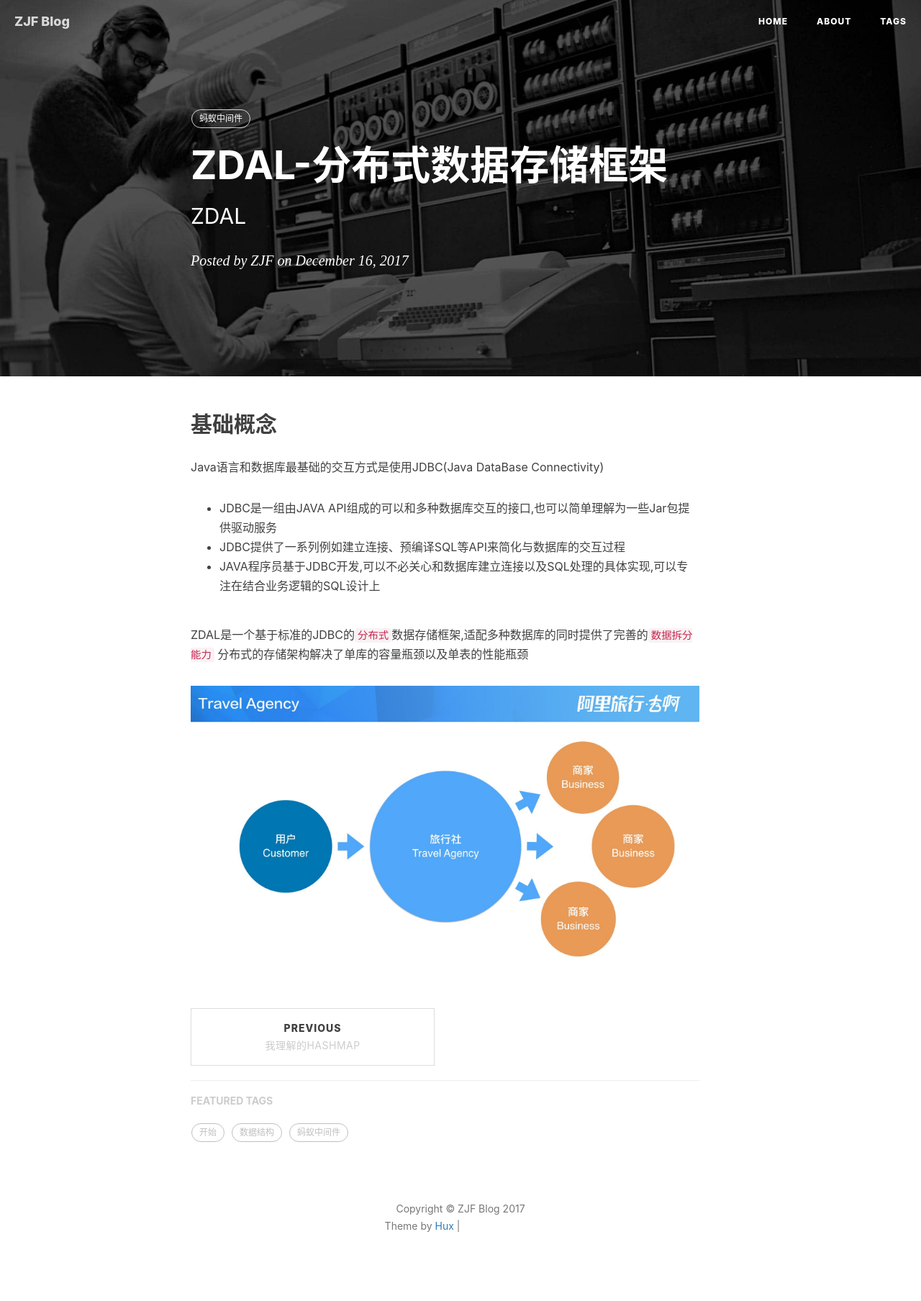
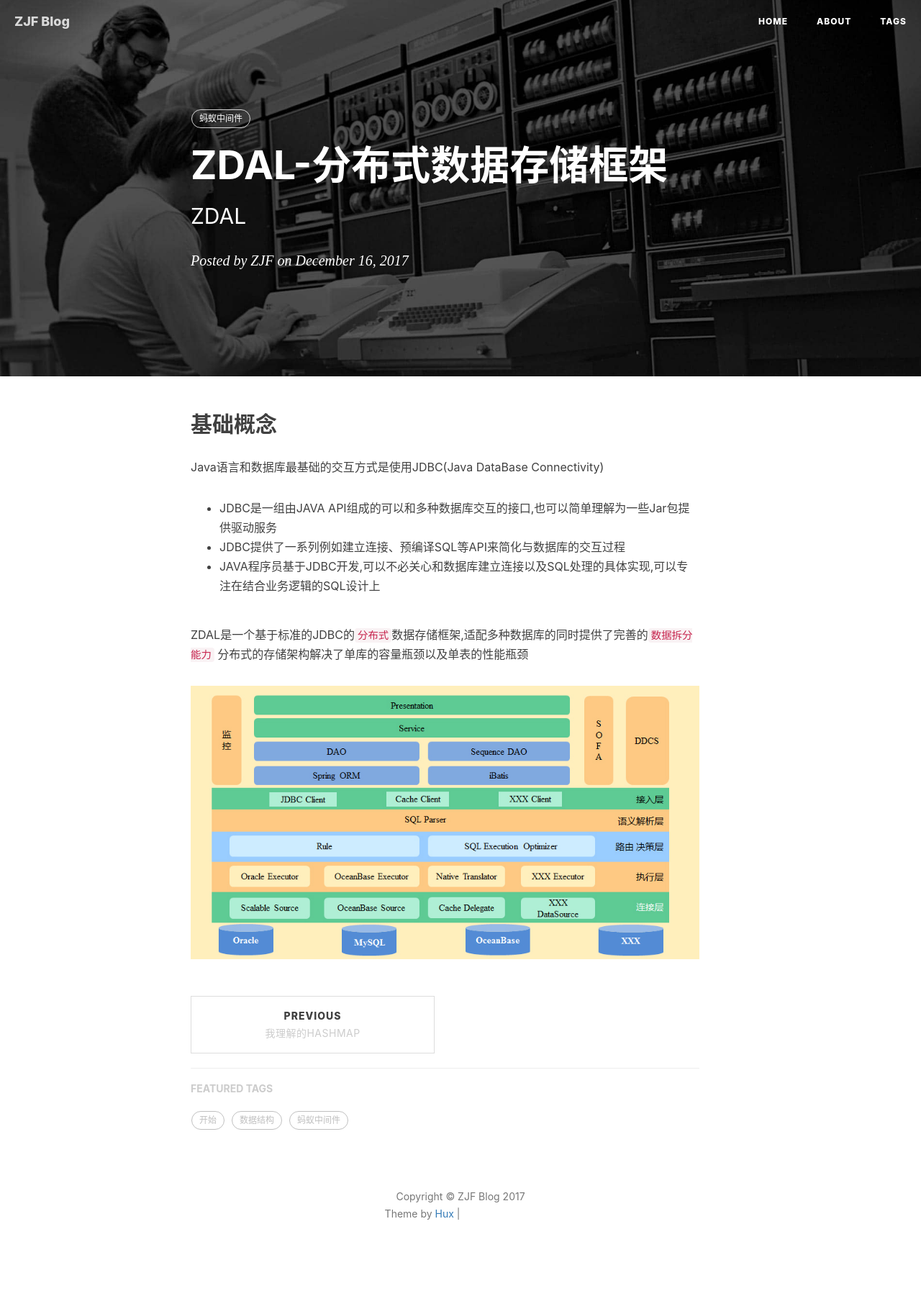
Before and after one commit to DoubleChick/DoubleChick.github.io, a Jekyll site: the page built from _posts/2017-12-10-zdal.markdown, in a window 1280 px wide. Shown: the whole page at 72% size. Built offline with Jekyll 4.4.1, drawn with Linux system fonts in a browser that asks for light colours; nearby versions of some CDN libraries; comment, search, counter and statistics services are not loaded; grey boxes are pictures that could not be loaded.

Commit message:
Blog4Part4

```diff
--- a/_posts/2017-12-10-zdal.markdown
+++ b/_posts/2017-12-10-zdal.markdown
@@ -20,4 +20,4 @@ Java语言和数据库最基础的交互方式是使用JDBC(Java DataBase Connec
 ZDAL是一个基于标准的JDBC的`分布式`数据存储框架,适配多种数据库的同时提供了完善的`数据拆分能力`
 分布式的存储架构解决了单库的容量瓶颈以及单表的性能瓶颈
 
-![img](/img/in-post/post-alitrip-pd/post-alitrip-pd.013.jpg)
+![img](/img/in-post/zdal-architecture.jpg)
```
Also changed, not shown: img/in-post/zdal-architecture.jpg (added).
